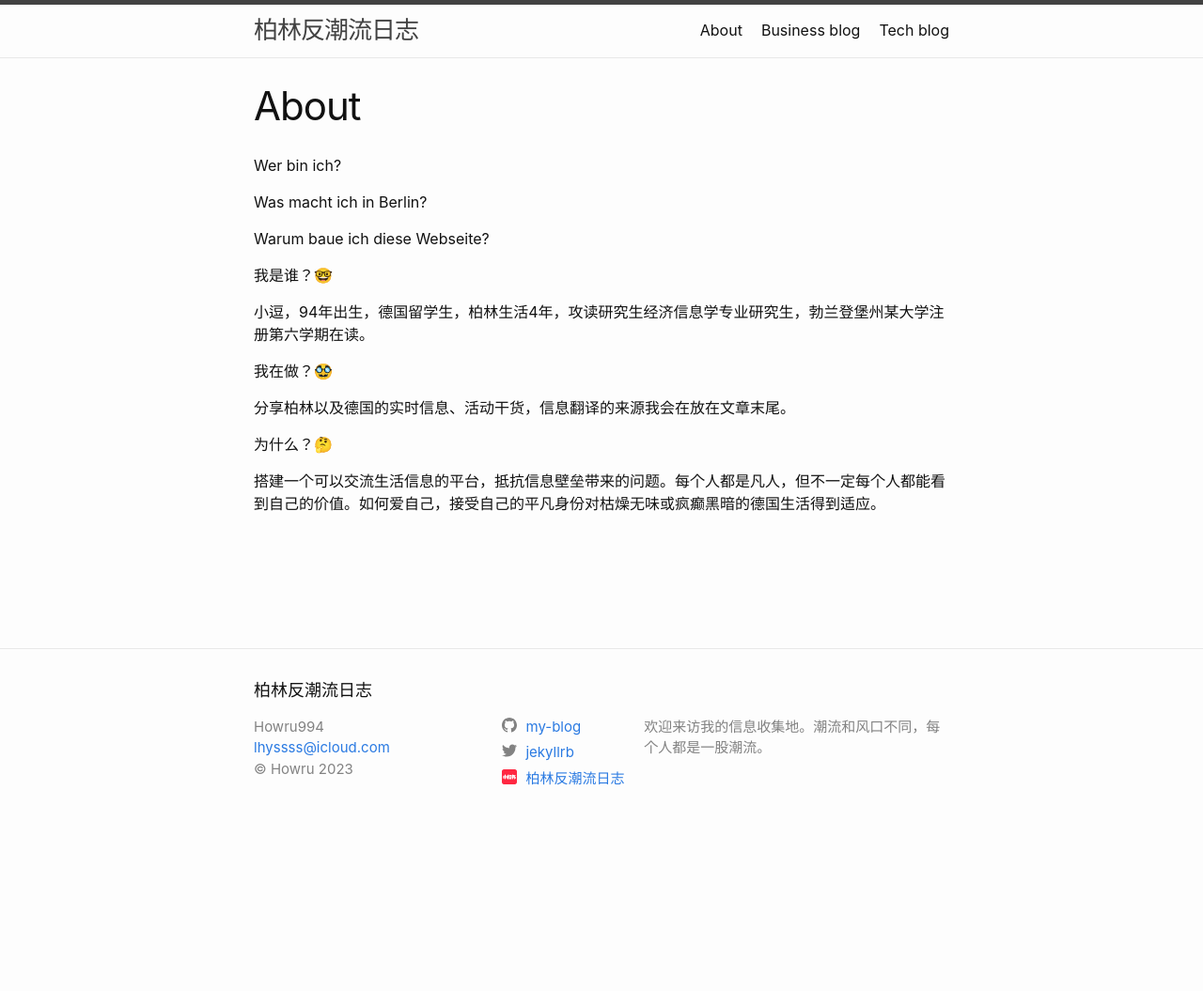
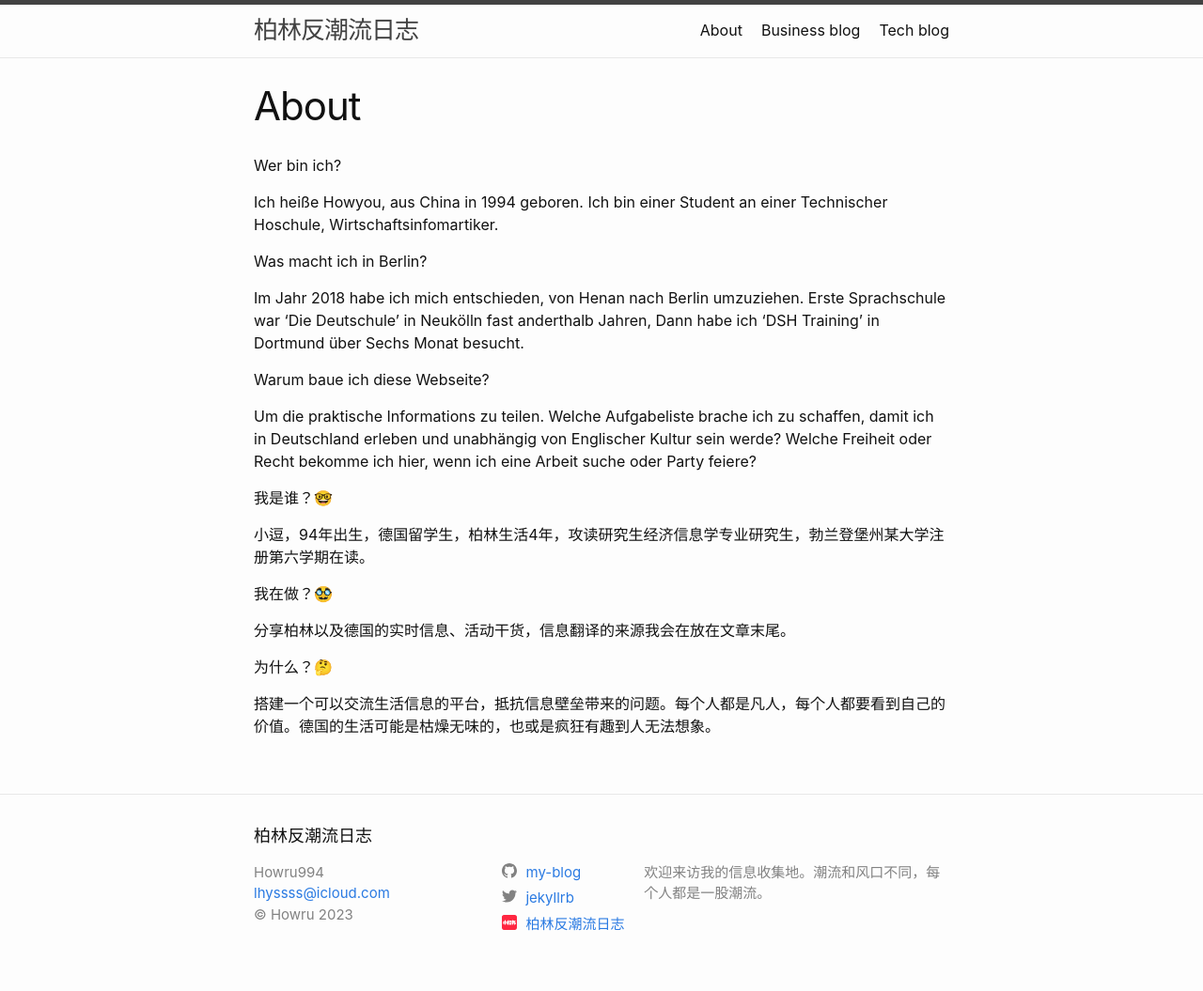
Before and after one commit to Howareu994/my-blog, a Jekyll site: the page built from about.markdown, in a window 1280 px wide. Shown: the whole page at 94% size. Built offline with Jekyll 4.4.1, drawn with Linux system fonts in a browser that asks for light colours; before the commit the page ends 900 px from its top, so only the background shows below that.

Commit message:
Deutsche About me ergänzen

```diff
--- a/about.markdown
+++ b/about.markdown
@@ -5,11 +5,19 @@ permalink: /about/
 ---
 Wer bin ich?
 
+Ich heiße Howyou, aus China in 1994 geboren. Ich bin einer Student an einer Technischer Hoschule, Wirtschaftsinfomartiker.
+
 
 Was macht ich in Berlin?
 
+Im Jahr 2018 habe ich mich entschieden, von Henan nach Berlin umzuziehen. Erste Sprachschule war 'Die Deutschule' in Neukölln fast anderthalb Jahren, Dann habe ich 'DSH Training' in Dortmund über Sechs Monat besucht.
+
 
 Warum baue ich diese Webseite?
+
+Um die praktische Informations zu teilen.
+Welche Aufgabeliste brache ich zu schaffen, damit ich in Deutschland erleben und unabhängig von Englischer Kultur sein werde?
+Welche Freiheit oder Recht bekomme ich hier, wenn ich eine Arbeit suche oder Party feiere?
 
 
 我是谁？🤓
@@ -24,4 +32,4 @@ Warum baue ich diese Webseite?
 
 为什么？🤔
 
-搭建一个可以交流生活信息的平台，抵抗信息壁垒带来的问题。每个人都是凡人，但不一定每个人都能看到自己的价值。如何爱自己，接受自己的平凡身份对枯燥无味或疯癫黑暗的德国生活得到适应。
+搭建一个可以交流生活信息的平台，抵抗信息壁垒带来的问题。每个人都是凡人，每个人都要看到自己的价值。德国的生活可能是枯燥无味的，也或是疯狂有趣到人无法想象。
```
